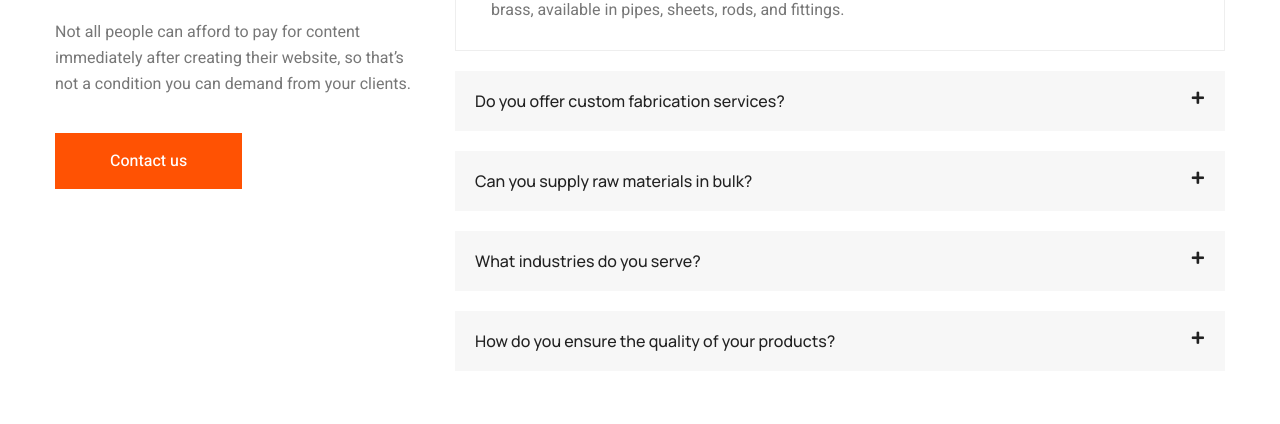
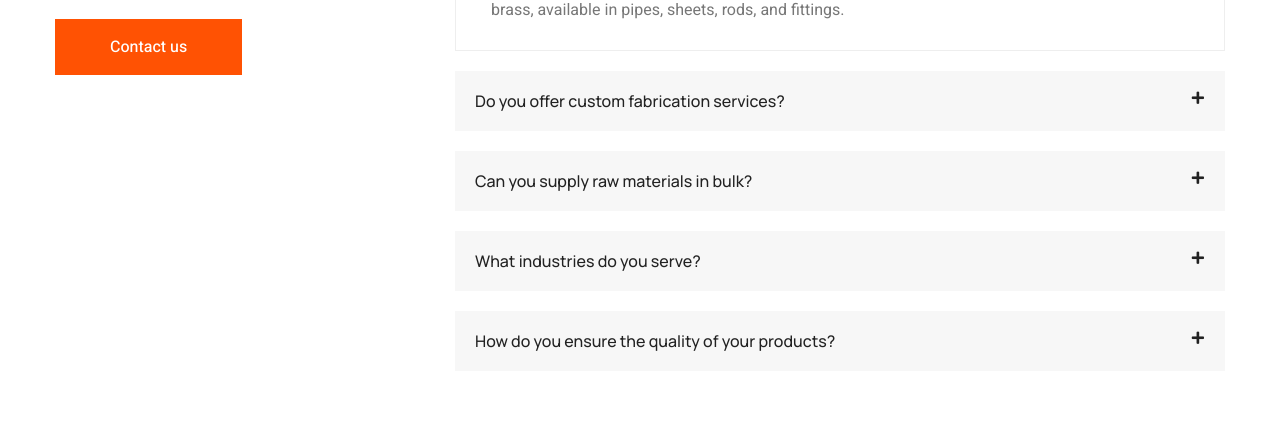
Before and after one commit to KratikNamdev/Minox-Metal-Industries, a plain HTML site: page faq.html in a window 1280 px wide. Shown: the part 676-1100 px from the top of the page. Drawn offline with Linux system fonts and the light colour scheme.

Commit message:
New Chnages Update

```diff
--- a/faq.html
+++ b/faq.html
@@ -219,7 +219,7 @@
                 <div class="col-xl-4 col-lg-4">
                     <div class="faq-one-left">
                         <h3>frequently asked questions</h3>
-                        <p>Not all people can afford to pay for content immediately after creating their website, so that’s not a condition you can demand from your clients.</p>
+                        <p></p>
                         <div class="faq-one-left-btn">
                             <a href="#" class="theme-btn">Contact us</a>
                         </div>
```
